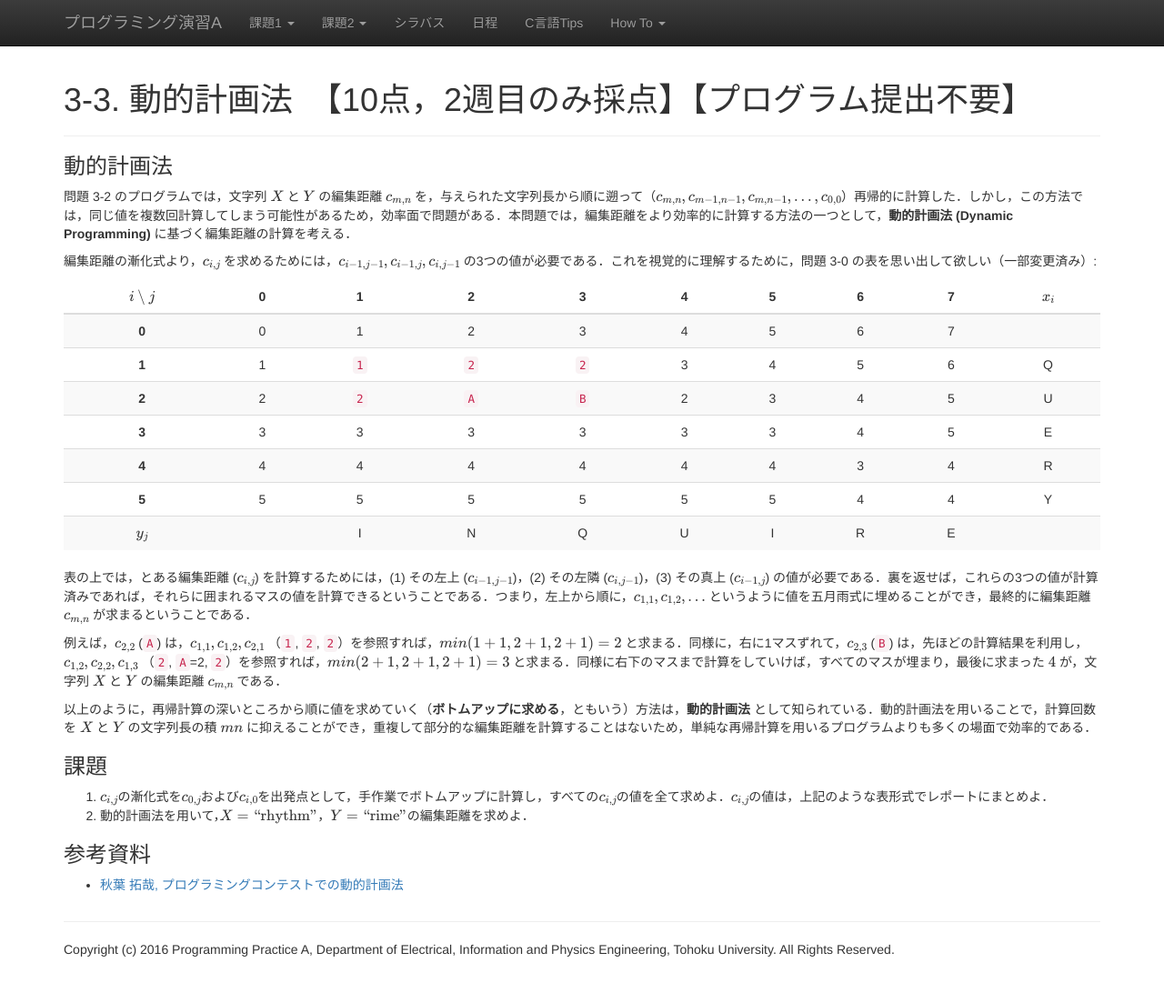
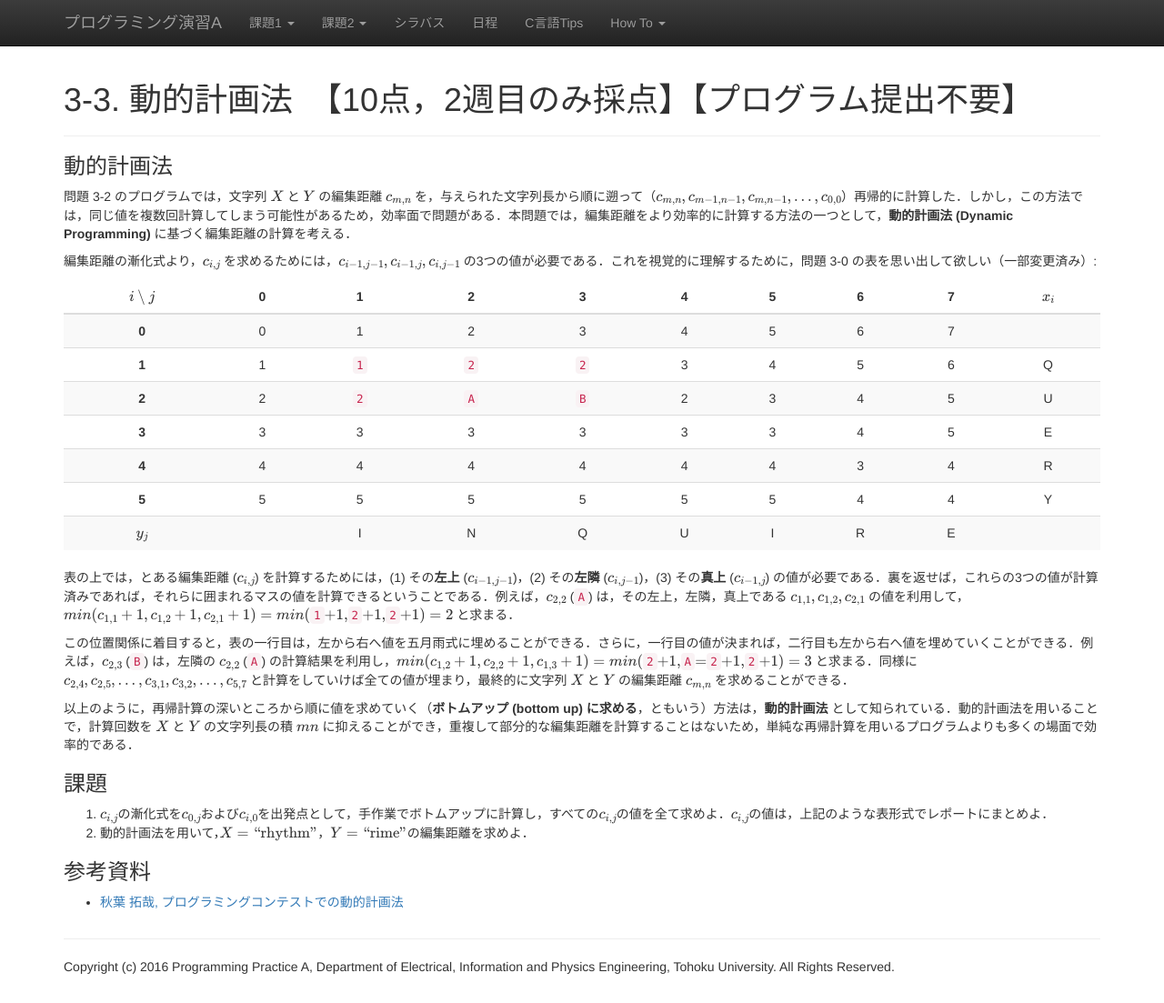
Before and after one commit to ecei-tohoku/ppa-public, a Jekyll site: the page built from kadai3tmp/p33.md, in a window 1280 px wide and 1103 px high. Shown: the whole window at 91% size. Built offline with Jekyll 4.4.1, drawn with Linux system fonts in a browser that asks for light colours; nearby versions of some CDN libraries; formulas are drawn with MathJax 3.

Commit message:
p33: revised description.

```diff
--- a/kadai3tmp/p33.md
+++ b/kadai3tmp/p33.md
@@ -20,11 +20,11 @@ title: 3-3. 動的計画法　【10点，2週目のみ採点】【プログラ
 |      $y_j$      |   |   I   |   N   |   Q   | U | I | R | E |       |
 {: .table .table-striped}
 
-表の上では，とある編集距離 ($c_{i,j}$) を計算するためには，(1) その左上 ($c_{i-1,j-1}$)，(2) その左隣 ($c_{i,j-1}$)，(3) その真上 ($c_{i-1,j}$) の値が必要である．裏を返せば，これらの3つの値が計算済みであれば，それらに囲まれるマスの値を計算できるということである．つまり，左上から順に，$c_{1,1},c_{1,2},...$ というように値を五月雨式に埋めることができ，最終的に編集距離 $c_{m,n}$ が求まるということである．
+表の上では，とある編集距離 ($c_{i,j}$) を計算するためには，(1) その**左上** ($c_{i-1,j-1}$)，(2) その**左隣** ($c_{i,j-1}$)，(3) その**真上** ($c_{i-1,j}$) の値が必要である．裏を返せば，これらの3つの値が計算済みであれば，それらに囲まれるマスの値を計算できるということである．例えば，$c_{2,2}$ (``A``) は，その左上，左隣，真上である $c_{1,1},c_{1,2},c_{2,1}$ の値を利用して，$min(c_{1,1}+1,c_{1,2}+1,c_{2,1}+1)=min($``1``$+1,$``2``$+1,$``2``$+1)=2$ と求まる．
 
-例えば，$c_{2,2}$ (``A``) は，$c_{1,1},c_{1,2},c_{2,1}$ （``1``, ``2``, ``2``）を参照すれば，$min(1+1,2+1,2+1)=2$ と求まる．同様に，右に1マスずれて，$c_{2,3}$ (``B``) は，先ほどの計算結果を利用し，$c_{1,2},c_{2,2},c_{1,3}$ （``2``, ``A``=2, ``2``）を参照すれば，$min(2+1,2+1,2+1)=3$ と求まる．同様に右下のマスまで計算をしていけば，すべてのマスが埋まり，最後に求まった $4$ が，文字列 $X$ と $Y$ の編集距離 $c_{m,n}$ である．
+この位置関係に着目すると，表の一行目は，左から右へ値を五月雨式に埋めることができる．さらに，一行目の値が決まれば，二行目も左から右へ値を埋めていくことができる．例えば，$c_{2,3}$ (``B``) は，左隣の $c_{2,2}$ (``A``) の計算結果を利用し，$min(c_{1,2}+1,c_{2,2}+1,c_{1,3}+1)=min($``2``$+1,$``A``$=$``2``$+1,$``2``$+1)=3$ と求まる．同様に $c_{2,4},c_{2,5},...,c_{3,1},c_{3,2},...,c_{5,7}$ と計算をしていけば全ての値が埋まり，最終的に文字列 $X$ と $Y$ の編集距離 $c_{m,n}$ を求めることができる．
 
-以上のように，再帰計算の深いところから順に値を求めていく（**ボトムアップに求める**，ともいう）方法は，**動的計画法** として知られている．動的計画法を用いることで，計算回数を $X$ と $Y$ の文字列長の積 $mn$ に抑えることができ，重複して部分的な編集距離を計算することはないため，単純な再帰計算を用いるプログラムよりも多くの場面で効率的である．
+以上のように，再帰計算の深いところから順に値を求めていく（**ボトムアップ (bottom up) に求める**，ともいう）方法は，**動的計画法** として知られている．動的計画法を用いることで，計算回数を $X$ と $Y$ の文字列長の積 $mn$ に抑えることができ，重複して部分的な編集距離を計算することはないため，単純な再帰計算を用いるプログラムよりも多くの場面で効率的である．
 
 
 ### 課題
```
